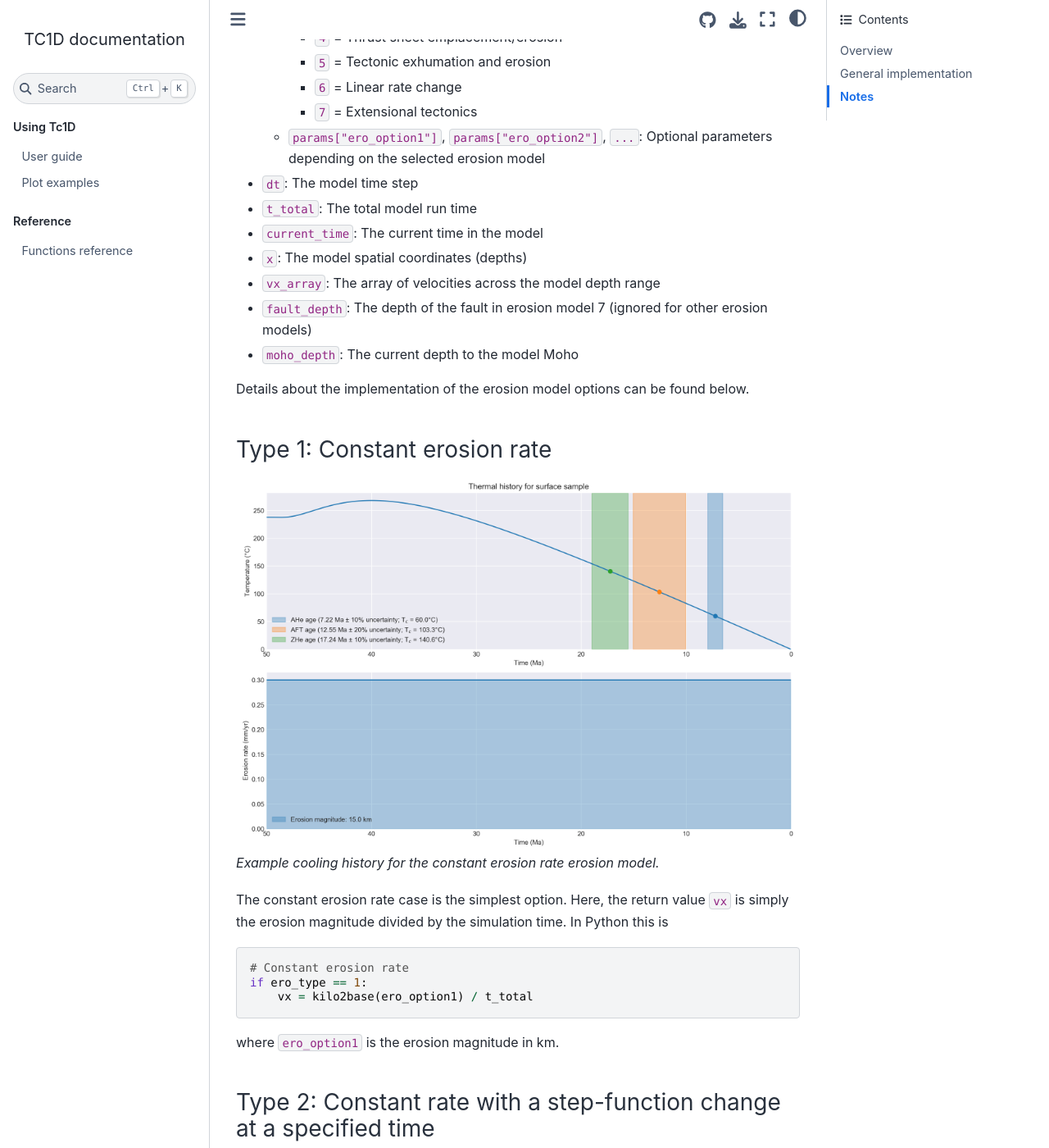
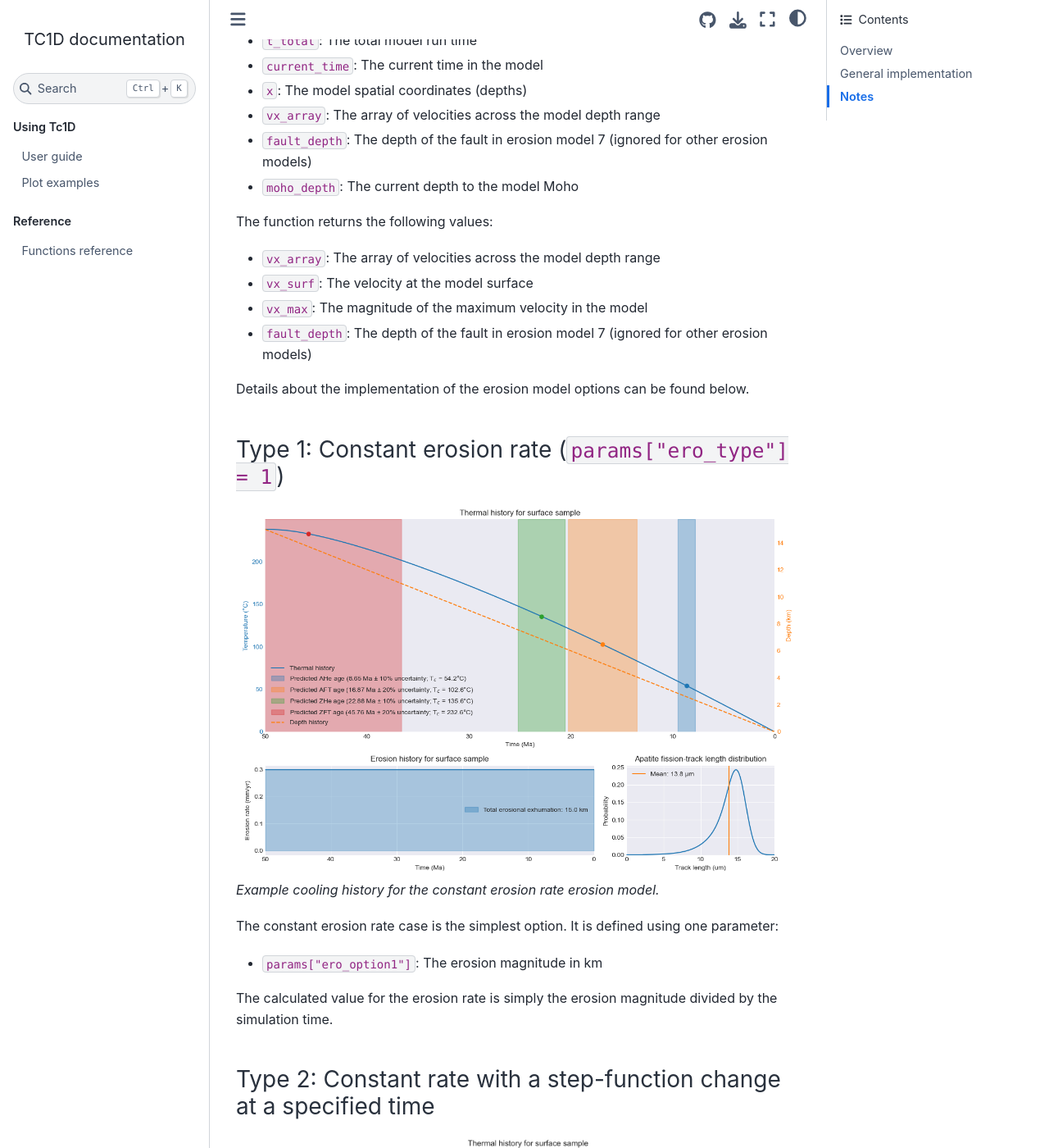
Before and after one commit to HUGG/TC1D, a Sphinx documentation site: the page built from docs/source/erosion-models.md, in a window 1280 px wide and 1400 px high, scrolled down 1249 px. Shown: the whole window at 82% size. Built offline with Sphinx 7.4.7 and the Sphinx Book theme 1.1.4, drawn with Linux system fonts in a browser that asks for light colours; some of the changed text lies outside the part shown.

Commit message:
Update description of erosion type 1

````diff
--- a/docs/source/erosion-models.md
+++ b/docs/source/erosion-models.md
@@ -53,24 +46,26 @@ The function expects the following values to be passed:
 - `fault_depth`: The depth of the fault in erosion model 7 (ignored for other erosion models)
 - `moho_depth`: The current depth to the model Moho
 
+The function returns the following values:
+
+- `vx_array`: The array of velocities across the model depth range
+- `vx_surf`: The velocity at the model surface
+- `vx_max`: The magnitude of the maximum velocity in the model
+- `fault_depth`: The depth of the fault in erosion model 7 (ignored for other erosion models)
+
 Details about the implementation of the erosion model options can be found below.
 
-### Type 1: Constant erosion rate
+### Type 1: Constant erosion rate (`params["ero_type"] = 1`)
 
 ![Constant erosion rate model example](png/cooling_hist_erotype1.png)<br/>
 *Example cooling history for the constant erosion rate erosion model.*
 
 The constant erosion rate case is the simplest option.
-Here, the return value `vx` is simply the erosion magnitude divided by the simulation time.
-In Python this is
+It is defined using one parameter:
 
-```python
-# Constant erosion rate
-if ero_type == 1:
-    vx = kilo2base(ero_option1) / t_total
-```
+- `params["ero_option1"]`: The erosion magnitude in km
 
-where `ero_option1` is the erosion magnitude in km.
+The calculated value for the erosion rate is simply the erosion magnitude divided by the simulation time.
 
 ### Type 2: Constant rate with a step-function change at a specified time
 
````
Also changed, not shown: other parts of docs/source/erosion-models.md (+2 -9 lines), docs/source/png/cooling_hist_erotype1.png.
